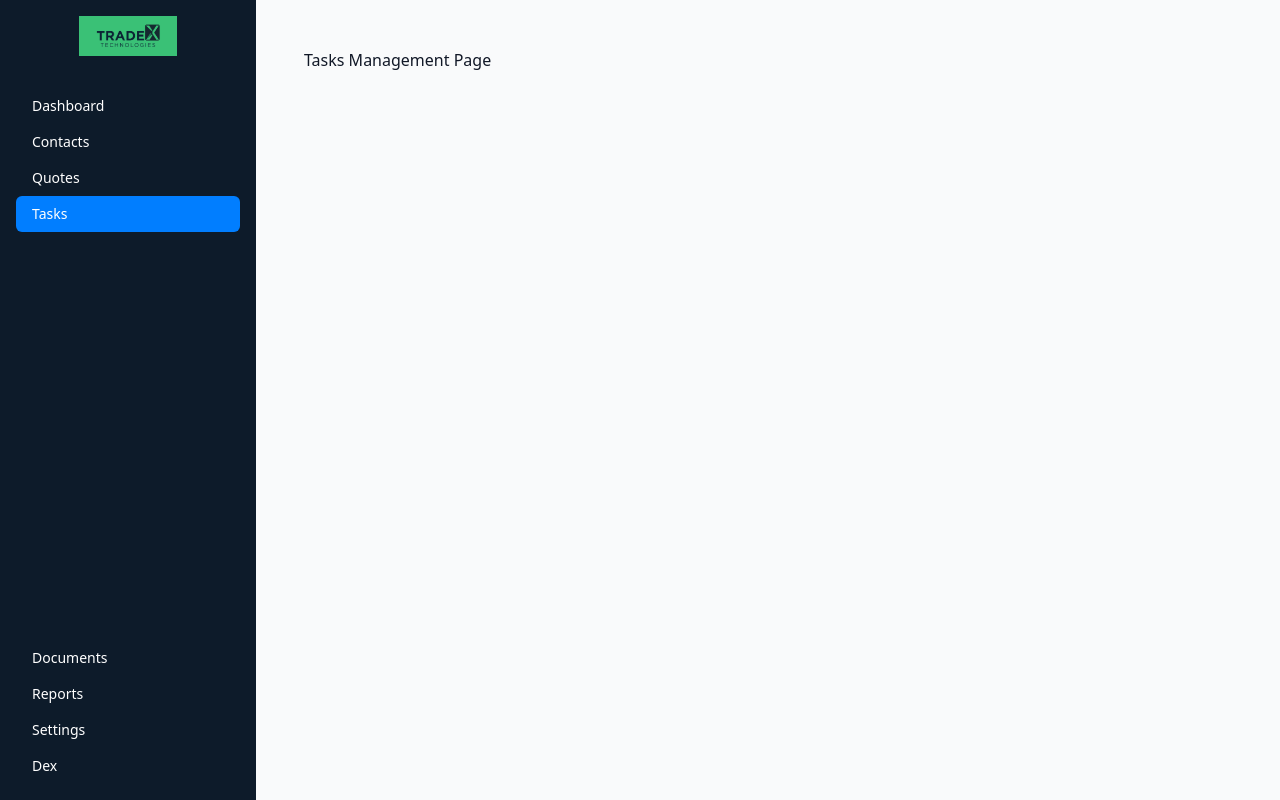
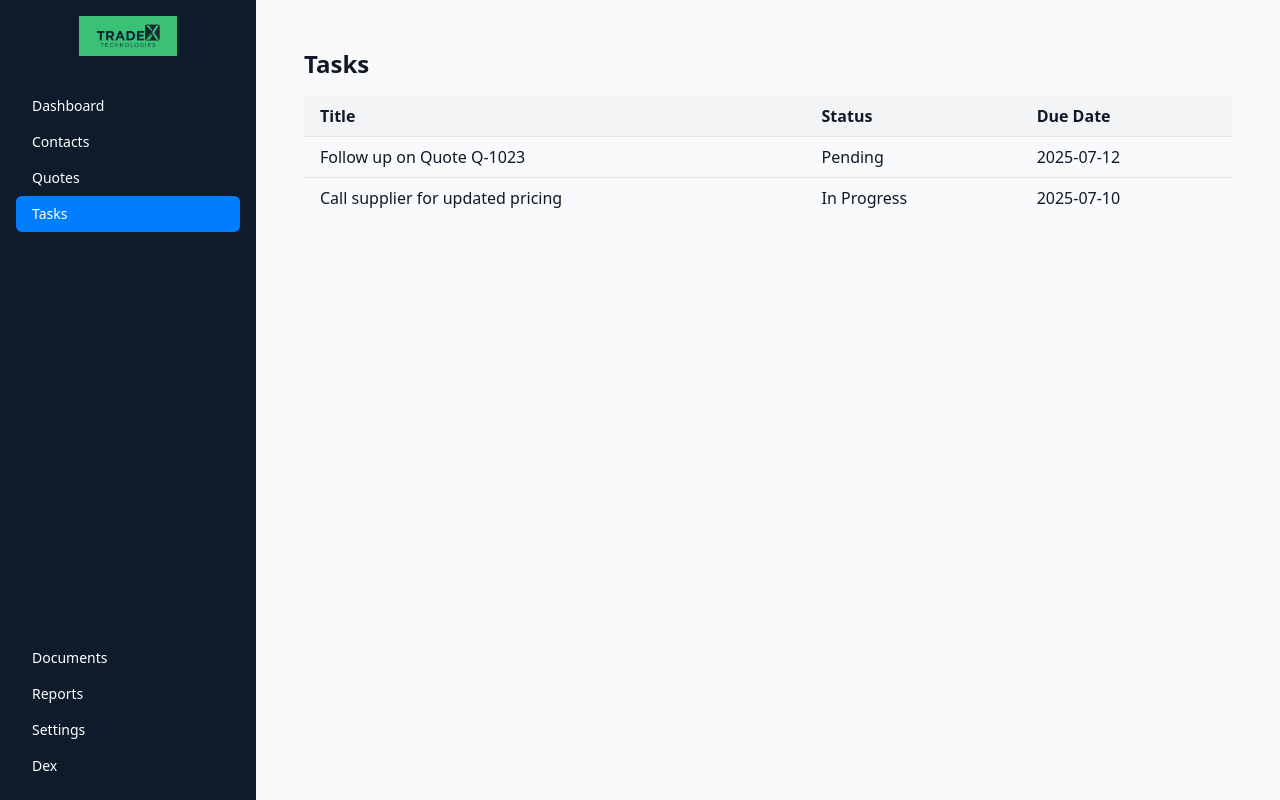
Before and after one commit to iain-armitage/TradeX.Estimating, a Next.js app: page /tasks in a window 1280 px wide. Built offline with nearby package versions, Linux system fonts and the light colour scheme.

Commit message:
Add files via upload

```diff
--- a/app/dashboard/page.tsx
+++ b/app/dashboard/page.tsx
@@ -1 +1,27 @@
-export default function DashboardPage() { return <div>Dashboard</div>; }
+"use client";
+
+export default function DashboardPage() {
+  return (
+    <div className="p-6 space-y-4">
+      <h1 className="text-2xl font-semibold">Welcome to TradeX Estimating</h1>
+      <div className="grid grid-cols-1 md:grid-cols-2 lg:grid-cols-4 gap-4">
+        <div className="bg-white p-4 rounded shadow">
+          <h2 className="text-lg font-semibold">Open Quotes</h2>
+          <p className="text-3xl font-bold">12</p>
+        </div>
+        <div className="bg-white p-4 rounded shadow">
+          <h2 className="text-lg font-semibold">Active Projects</h2>
+          <p className="text-3xl font-bold">6</p>
+        </div>
+        <div className="bg-white p-4 rounded shadow">
+          <h2 className="text-lg font-semibold">Pending Tasks</h2>
+          <p className="text-3xl font-bold">9</p>
+        </div>
+        <div className="bg-white p-4 rounded shadow">
+          <h2 className="text-lg font-semibold">Documents Uploaded</h2>
+          <p className="text-3xl font-bold">27</p>
+        </div>
+      </div>
+    </div>
+  );
+}
--- a/app/tasks/page.tsx
+++ b/app/tasks/page.tsx
@@ -1,3 +1,48 @@
-export default function Tasks() {
-  return <div className='p-6'>Tasks Management Page</div>;
+"use client";
+
+import { useState } from 'react';
+
+interface Task {
+  id: string;
+  title: string;
+  status: 'Pending' | 'In Progress' | 'Completed';
+  dueDate: string;
 }
+
+export default function TasksPage() {
+  const [tasks] = useState<Task[]>([{
+    id: '1',
+    title: 'Follow up on Quote Q-1023',
+    status: 'Pending',
+    dueDate: '2025-07-12',
+  }, {
+    id: '2',
+    title: 'Call supplier for updated pricing',
+    status: 'In Progress',
+    dueDate: '2025-07-10',
+  }]);
+
+  return (
+    <div className="p-6 space-y-4">
+      <h1 className="text-2xl font-semibold">Tasks</h1>
+      <table className="w-full text-left border-collapse">
+        <thead className="bg-gray-100">
+          <tr>
+            <th className="px-4 py-2">Title</th>
+            <th className="px-4 py-2">Status</th>
+            <th className="px-4 py-2">Due Date</th>
+          </tr>
+        </thead>
+        <tbody>
+          {tasks.map(task => (
+            <tr key={task.id} className="border-t hover:bg-gray-50">
+              <td className="px-4 py-2">{task.title}</td>
+              <td className="px-4 py-2">{task.status}</td>
+              <td className="px-4 py-2">{task.dueDate}</td>
+            </tr>
+          ))}
+        </tbody>
+      </table>
+    </div>
+  );
+}
```
Also changed, not shown: components/ui/sheet.tsx (+2 -13 lines), components/ui/tabs.tsx (+3 -9 lines).
